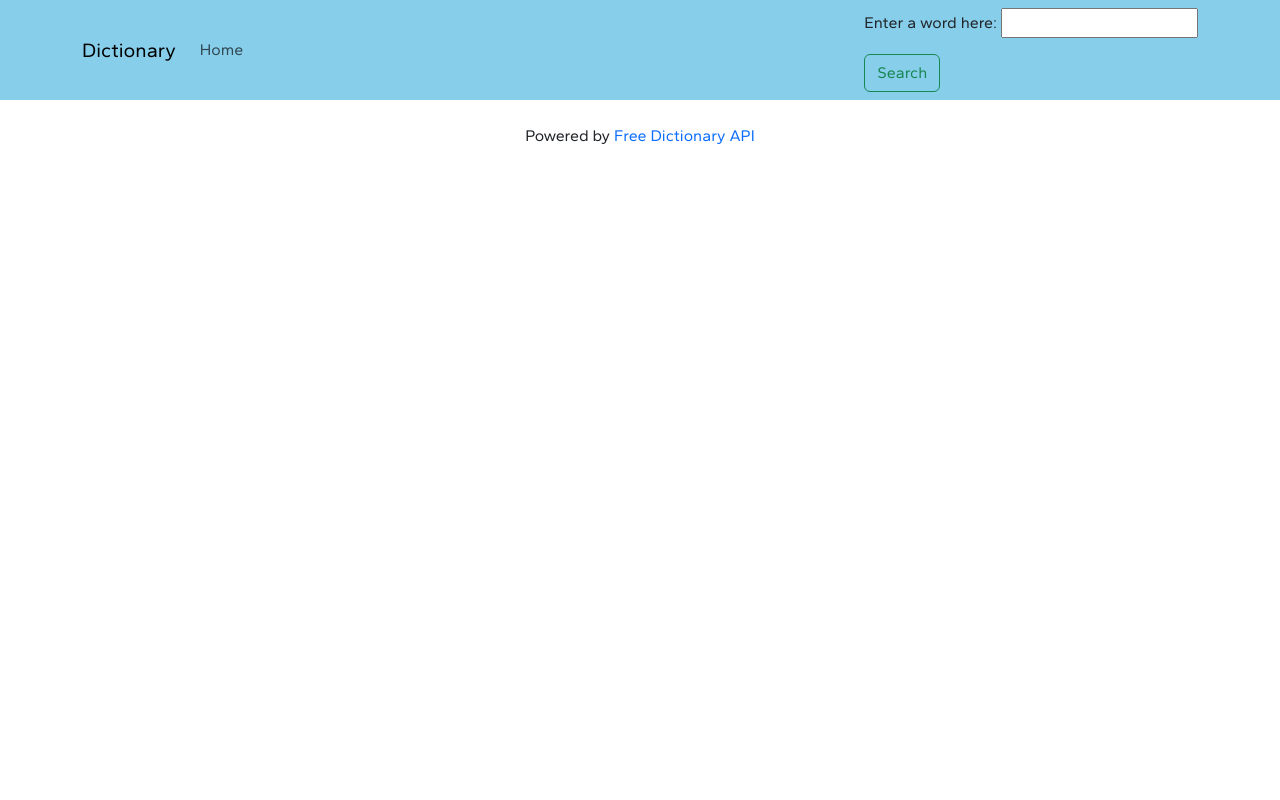
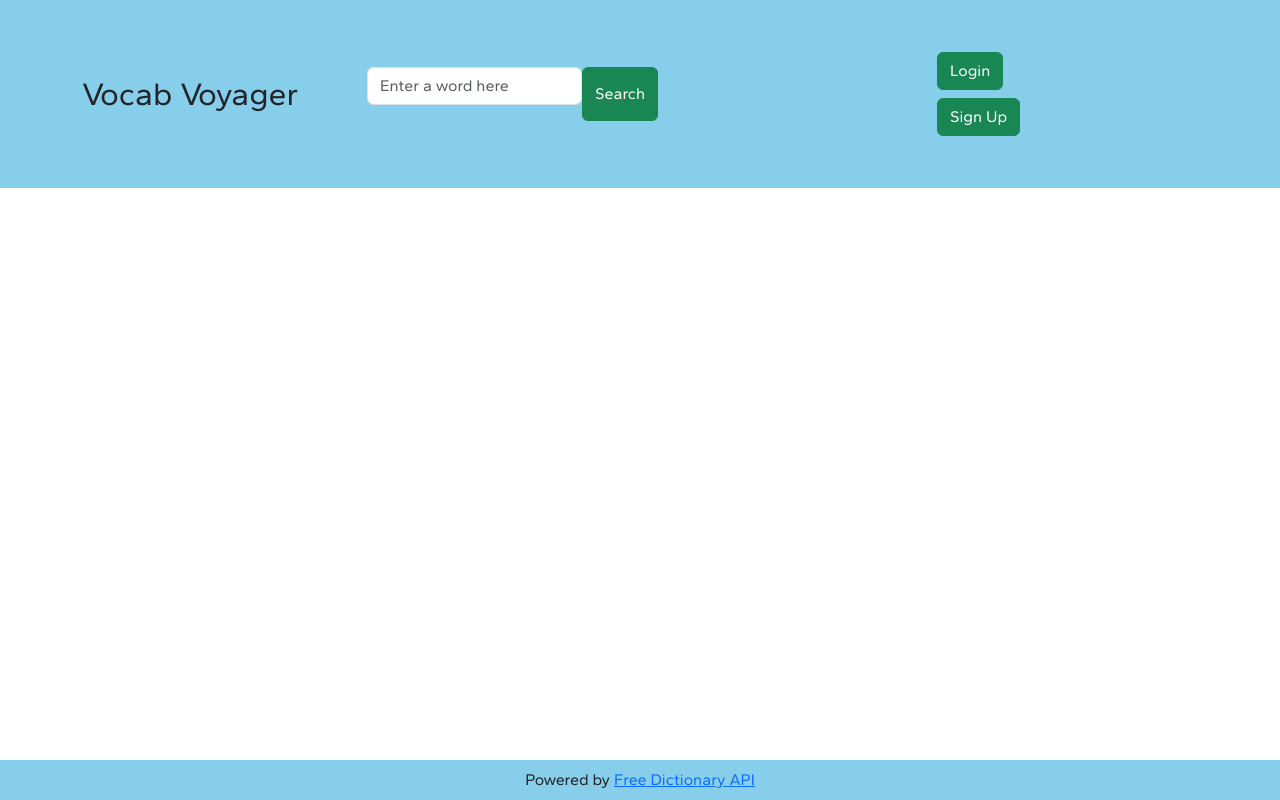
Before and after one commit to isobarbaric/Dictionary, a Django app: page / in a window 1280 px wide. Run offline with Django 4.2, Linux system fonts and the light colour scheme; some libraries are stand-ins or nearby versions.

Commit message:
formatted header, footer

```diff
--- a/dictionary/forms.py
+++ b/dictionary/forms.py
@@ -1,4 +1,8 @@
 from django import forms
 
 class WordForm(forms.Form):
-    word = forms.CharField(label='Enter a word here', max_length=50)
+    word = forms.CharField(
+        max_length = 50,
+        label = '',
+        widget = forms.TextInput(attrs={'placeholder': 'Enter a word here'})
+    )
--- a/dictionary/static/css/main.css
+++ b/dictionary/static/css/main.css
@@ -6,16 +6,17 @@
 
 .nav-custom {
     background-color: #87ceeb;
+    /* color: white; */
 }
 
-div#search-bar {
-    background-color:  #87ceeb;
+.word-search {
+    padding-top: 1em;
+    font-size: 2em;
+    font-weight: bold;
     text-align: center;
-    font-size: 20px;
-    padding: 2em;
 }
 
-#word-search, #not-found {
+.not-found {
     padding: 0.8em;
     padding-top: 1em;
     font-size: 2em;
@@ -23,7 +24,12 @@ div#search-bar {
     text-align: center;
 }
 
+.user-btn {
+    width: 10%;
+}
+
 .ety-header {
+    font-size: 1.5em;
     padding: 0.8em;
     font-weight: bold;
 }
@@ -34,50 +40,20 @@ div#search-bar {
     background-color: aquamarine;
 }
 
-#partOfSpeech {
+.partOfSpeech {
     text-align: left;
     text-decoration: underline;
-}
-
-#text-box {
-    width: 500px;
-    height: 50px;
-    padding: 5px;
-    font-size: 1.7em;
-    margin-right: 1em;
-    text-align: center;
-    border: none;
-    border-radius: 25px;
-    background-color: #e9e9e9;
-}
-
-#submit-btn {
-    height: 45px;
-    width: 90px;
-    border: unset;
-    background-color: #268ef0;
-    /* padding: 0.9em; */
-    color: #ffffff;
-    border-radius: 15px;
-    font-size: 0.9em;
-    text-align: center;
-}
-
-
-input:focus {
-    outline: none;
 }
 
 a {
     text-decoration: none;
 }
 
-a:visited {
-    text-decoration: none;
-    color: #0000EE;
+.footer {
+    position: fixed;
+    text-align: center;
+    background-color: #87ceeb;
+    padding: 0.5em;
+    bottom: 0;
+    width: 100%;
 }
-
-#footer {
-    text-align: center;
-    margin: 1.5em;
-}
--- a/dictionary/templates/dictionary/base.html
+++ b/dictionary/templates/dictionary/base.html
@@ -1,50 +1,70 @@
 {% load static %}
+{% load crispy_forms_tags %}
 
 <!DOCTYPE html>
 <html>
     <head>
-        <title>Dictionary</title>
+        <title>Vocab Voyager</title>
+
+        <!-- assets -->
+        <link rel='stylesheet' href="{% static '/css/main.css' %}">
         <link rel="icon" type="image/x-icon" href="{% static '/images/dictionary.png' %}">
+
+        <!-- bootstrap -->
+        <link href="https://cdn.jsdelivr.net/npm/bootstrap@5.3.2/dist/css/bootstrap.min.css" rel="stylesheet" integrity="sha384-T3c6CoIi6uLrA9TneNEoa7RxnatzjcDSCmG1MXxSR1GAsXEV/Dwwykc2MPK8M2HN" crossorigin="anonymous">
+        <script defer src="https://cdn.jsdelivr.net/npm/bootstrap@5.3.2/dist/js/bootstrap.bundle.min.js" integrity="sha384-C6RzsynM9kWDrMNeT87bh95OGNyZPhcTNXj1NW7RuBCsyN/o0jlpcV8Qyq46cDfL" crossorigin="anonymous"></script>
+
+        <!-- font -->
         <link rel="preconnect" href="https://fonts.googleapis.com">
         <link rel="preconnect" href="https://fonts.gstatic.com" crossorigin>
         <link href="https://fonts.googleapis.com/css2?family=Gantari&display=swap" rel="stylesheet">
-        <link href="https://cdn.jsdelivr.net/npm/bootstrap@5.3.2/dist/css/bootstrap.min.css" rel="stylesheet" integrity="sha384-T3c6CoIi6uLrA9TneNEoa7RxnatzjcDSCmG1MXxSR1GAsXEV/Dwwykc2MPK8M2HN" crossorigin="anonymous">
-        <script defer src="https://cdn.jsdelivr.net/npm/bootstrap@5.3.2/dist/js/bootstrap.bundle.min.js" integrity="sha384-C6RzsynM9kWDrMNeT87bh95OGNyZPhcTNXj1NW7RuBCsyN/o0jlpcV8Qyq46cDfL" crossorigin="anonymous"></script>
-        <link rel='stylesheet' href="{% static '/css/main.css' %}">
     </head>
     <body>
-        <nav class="navbar navbar-expand nav-custom">
+        <nav class="py-5 nav-custom">
+            <!-- container vs container-fluid -->
             <div class="container">
-                <a href="#" class="navbar-brand">Dictionary</a>
-                <button class="navbar-toggler" data-bs-toggle="collapse" data-bs-target="#nav">
-                    <div class="navbar-toggler-icon"></div>
-                </button>
-                <div class="collapse navbar-collapse" id="nav">
-                    <ul class="navbar-nav">
-                        <li class="nav-item">
-                            <a href="/" class="nav-link">Home</a>
-                        </li>
-                    </ul>
+                <div class="row align-items-center">
+                    <!-- title -->
+                    <div class="col-3">
+                        <a href="/" class="navbar-brand fs-2">
+                            Vocab Voyager
+                        </a>
+                    </div>
+
+                    <!-- search bar -->
+                    <div class="col-6">
+                        <div id='search-bar'>
+                            <form method="POST" action="{% url 'home' %}" class="d-flex">
+                                {% csrf_token %}
+                                {{ form | crispy }}
+                                <input class="btn btn-success" type="submit" id="submit-btn" value="Search">
+                            </form>
+                        </div>
+                    </div>
+
+                    <!-- user buttons -->
+                    <div class="col-3 user-btn">
+                        <div class="py-1">
+                            <button class="btn btn-success">Login</button>
+                        </div>
+                        <div class="py-1">
+                            <button class="btn btn-success">Sign Up</button>
+                        </div>
+                    </div>
                 </div>
-                <form class="form-inline" method="POST" action="{% url 'home' %}">
-                    {% csrf_token %}
-                    {{ form.as_p }}
-                    <button class="btn btn-outline-success" type="submit">Search</button>
-                </form>
             </div>
         </nav>
-        <!-- <div id='search-bar'>
-            <form method="POST" action="{% url 'home' %}">
-                {% csrf_token %}
-                {{ form.as_p }}
-                <input type="submit" id="submit-btn" value="Search">
-            </form>
-        </div> -->
+
         <div id='search-result'>
           {% block result %} {% endblock %}
         </div>
-        <div id="footer">
-            Powered by <a href="https://dictionaryapi.dev" target="_blank">Free Dictionary API</a>
+        <br>
+        <br>
+        <div class="footer">
+            Powered by
+            <a href="https://dictionaryapi.dev" target="_blank">
+                Free Dictionary API
+            </a>
         </div>
     </body>
 </html>
--- a/dictionary/templates/dictionary/error.html
+++ b/dictionary/templates/dictionary/error.html
@@ -1,5 +1,5 @@
 {% extends "dictionary/base.html" %}
 
 {% block result %}
-    <h2 id="not-found">Word not found!</h2>
+    <h2 class="not-found">Word not found!</h2>
 {% endblock %}
--- a/dictionary/templates/dictionary/result.html
+++ b/dictionary/templates/dictionary/result.html
@@ -1,20 +1,19 @@
 {% extends "dictionary/base.html" %}
 
 {% block result %}
-    <h2 id="word-search">{{ search_query.word }}</h2>
+    <h2 class="word-search">{{ search_query.word }}</h2>
     {% for et in search_query.meanings %}
           <h3 class="ety-header">Etymology #{{ forloop.counter }}</h3>
           <div class="etymology">
           {% for partOfSpeech, defs in et.items %}
               <div class="list-partOfSpeech">
-                    <h4 id="partOfSpeech">{{partOfSpeech}}</h4>
+                    <h4 class="partOfSpeech">{{partOfSpeech}}</h4>
               {% for definition in defs %}
                     <div class="definition">
                         {{ forloop.counter}}. {{ definition }}
                     </div>
               {% endfor %}
               </div>
-              <br>
           {% endfor %}
           </div>
     {% endfor %}
--- a/vocab_voyager/settings.py
+++ b/vocab_voyager/settings.py
@@ -39,7 +39,12 @@ INSTALLED_APPS = [
     "django.contrib.sessions",
     "django.contrib.messages",
     "django.contrib.staticfiles",
+    'crispy_forms',
+    'crispy_bootstrap5'
 ]
+
+CRISPY_ALLOWED_TEMPLATE_PACKS = "bootstrap5"
+CRISPY_TEMPLATE_PACK = "bootstrap5"
 
 MIDDLEWARE = [
     "django.middleware.security.SecurityMiddleware",
```
